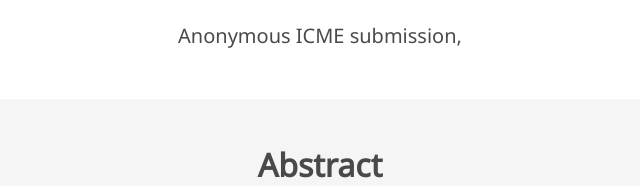
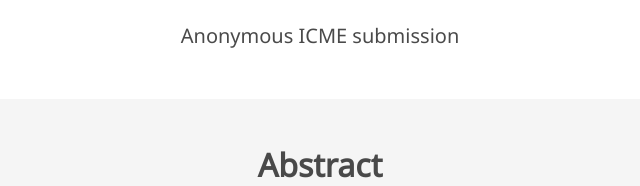
Before and after one commit to Tian1507/ytian, a plain HTML site: page index.html in a window 1280 px wide. Shown: the part 217-403 px from the top of the page, 320-960 px from the left. Drawn offline with nearby package versions, Linux system fonts and the light colour scheme; some icons are missing; files whose address does not match are found by name; a web font is replaced by a local one.

Commit message:
Update index.html

```diff
--- a/index.html
+++ b/index.html
@@ -29,7 +29,7 @@
             </h1>
 
             <div class="is-size-5 publication-authors">
-              <span class="author-block"><a>Anonymous ICME submission</a>,</span>
+              <span class="author-block"><a>Anonymous ICME submission</a></span>
               <!-- <span class="author-block"><a>Yuan Tian</a>,</span>
               <span class="author-block"><a href="https://faculty.ustc.edu.cn/aiyang/zh_CN/index.htm" target="_blank" rel="noreferrer">Yang Ai</a>,</span>
               <span class="author-block"><a>Hui-Peng Du</a>,</span>
```
